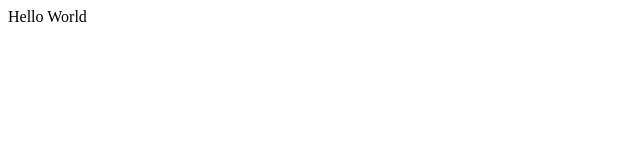
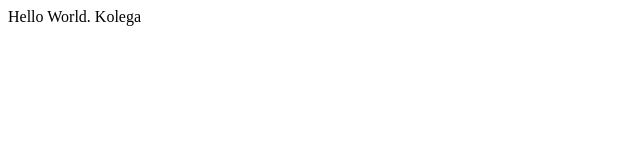
Before and after one commit to Tomekpypk/GItTutorial, a plain HTML site: page index.html in a window 1280 px wide. Shown: the full height of the page, 0-640 px from the left. Drawn offline with Linux system fonts and the light colour scheme.

Commit message:
zmiany_kolegi

```diff
--- a/index.html
+++ b/index.html
@@ -7,6 +7,6 @@
     <!-- Dodaj tutaj linki do arkuszy stylów CSS lub skrypty JavaScript -->
 </head>
 <body>
-  Hello World
+  Hello World. Kolega
 </body>
 </html>
```
